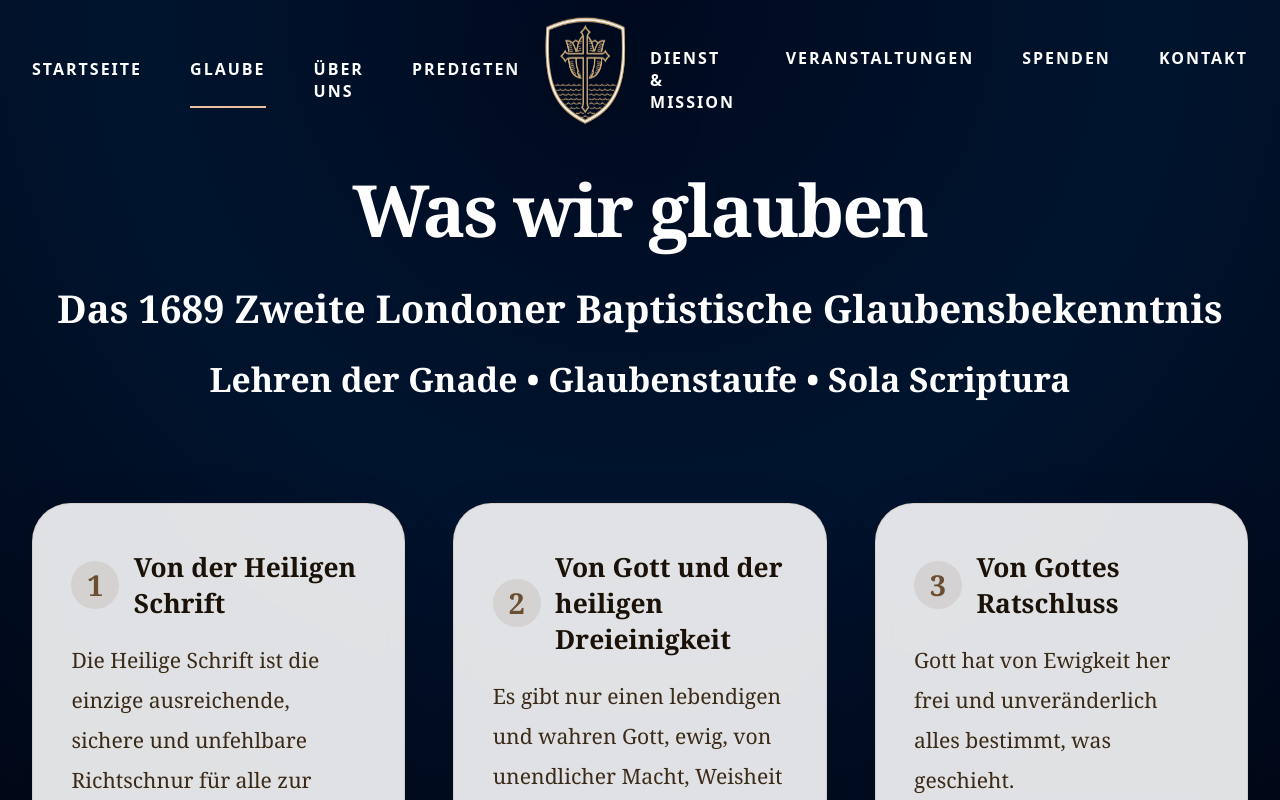
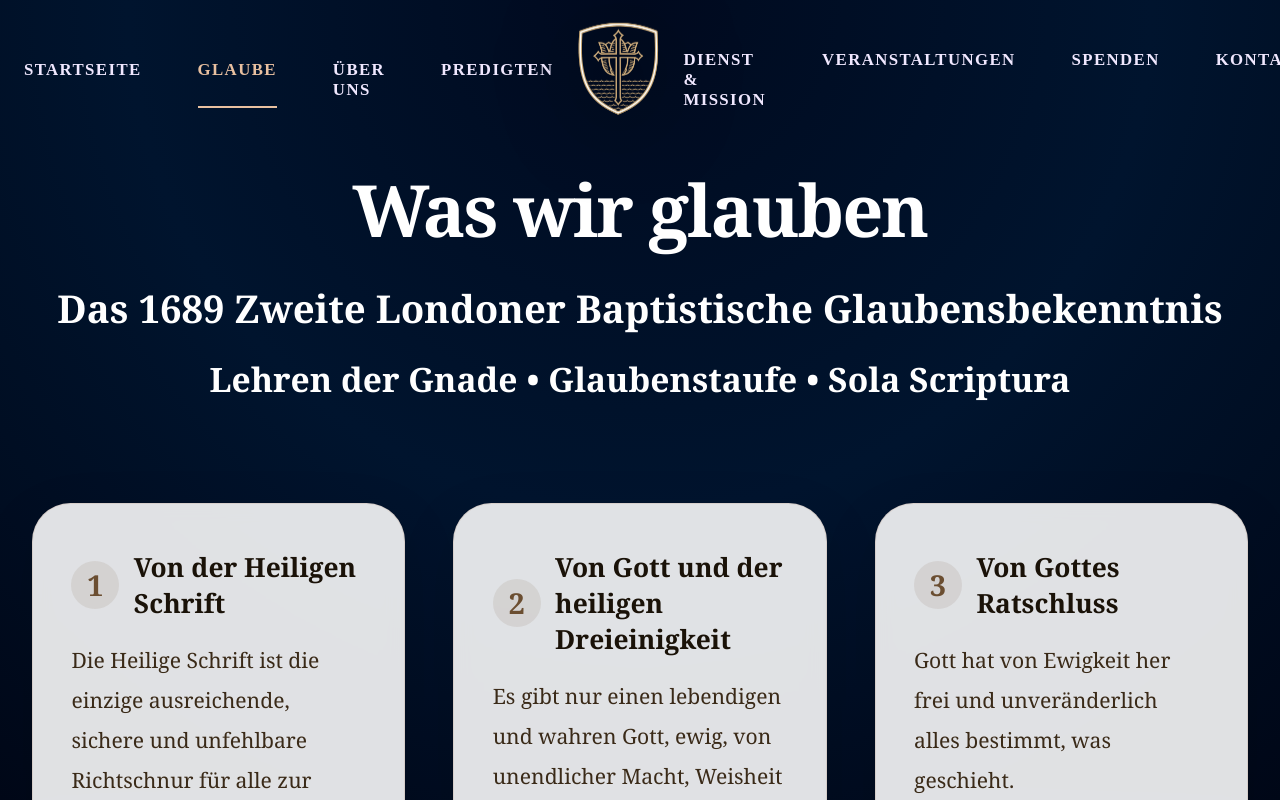
Before and after one commit to syamtumati/ERB-FINAL, a React (Vite) app: page /ERB-FINAL/glaube in a window 1280 px wide. Shown: the top 800 px of the page. Built offline with nearby package versions, Linux system fonts and the light colour scheme.

Commit message:
main: final code

```diff
--- a/src/App.css
+++ b/src/App.css
@@ -10,32 +10,32 @@
 
 body {
   margin: 0;
-  overflow-x: hidden; /* prevents sideways scrolling */
-  font-family: system-ui, sans-serif;
+  overflow-x: hidden; /* avoids horizontal scroll */
 }
 
-img,
-video {
-  max-width: 100%;
-  height: auto;
-  display: block;
-}
+/* Don't globally touch img/video here anymore to avoid messing layouts */
 
 /* ======================= */
-/* HEADER BASE STYLES      */
+/* HEARTCRY-STYLE HEADER   */
 /* ======================= */
 
 .heartcry-header {
   position: fixed;
   top: 0;
+  left: 0;
   width: 100%;
   height: 160px;
   z-index: 999;
   display: flex;
   align-items: center;
   justify-content: center;
+
+  /* hide on scroll animation */
+  transition: transform 0.3s ease, opacity 0.3s ease;
+  transform: translateY(0);
+  opacity: 1;
+
   background: transparent !important;
-  transition: transform 0.3s ease, opacity 0.3s ease;
 }
 
 .heartcry-header.header-hidden {
@@ -43,48 +43,86 @@ video {
   opacity: 0;
 }
 
+/* no pseudo background */
+.heartcry-header::before {
+  content: none !important;
+}
+
+/* Inner header layout */
 .header-container {
-  width: 100%;
-  max-width: 1600px;
-  padding: 0 2rem;
   display: flex;
   align-items: center;
   justify-content: space-between;
+  max-width: 1700px;
+  width: 100%;
+  padding: 0 1.5rem;
 }
 
-/* ======================= */
-/* LOGO                    */
-/* ======================= */
+/* LOGO */
+
+.logo-center {
+  flex-shrink: 0;
+}
 
 .logo-image {
-  height: 150px;
+  height: 130px;
   width: auto;
-  filter: drop-shadow(0 12px 40px rgba(0,0,0,0.8));
+  filter: drop-shadow(0 12px 40px rgba(0, 0, 0, 0.8));
   animation: logo-float 10s ease-in-out infinite;
+  transition: transform 0.4s ease;
+}
+
+.logo-image:hover {
+  transform: translateY(-6px);
 }
 
 @keyframes logo-float {
-  0%,100% { transform: translateY(0); }
-  50% { transform: translateY(-10px); }
+  0%,
+  100% {
+    transform: translateY(0);
+  }
+  50% {
+    transform: translateY(-10px);
+  }
 }
 
-/* ======================= */
-/* DESKTOP NAV             */
-/* ======================= */
+/* DESKTOP MENUS */
+
+.menu-left,
+.menu-right {
+  display: flex;
+  gap: 3.5rem;
+}
 
 .desktop-nav {
   display: flex;
-  gap: 3rem;
 }
 
 .menu-item {
-  color: #fff;
+  color: #f0e8ff;
+  text-decoration: none;
+  font-size: 1.05rem;
+  font-weight: 600;
   text-transform: uppercase;
-  text-decoration: none;
-  letter-spacing: 2px;
-  font-weight: 700;
-  font-size: 1rem;
+  letter-spacing: 1.4px;
   position: relative;
+  transition: color 0.3s;
+}
+
+.menu-item:hover,
+.menu-item.active {
+  color: #e8c0a0;
+}
+
+.menu-item::after {
+  content: "";
+  position: absolute;
+  bottom: -8px;
+  left: 0;
+  width: 0;
+  height: 2px;
+  background: #e8c0a0;
+  transition: width 0.3s;
 }
 
 .menu-item:hover::after,
@@ -92,19 +130,17 @@ video {
   width: 100%;
 }
 
-.menu-item::after {
-  content: "";
-  position: absolute;
-  bottom: -6px;
-  left: 0;
-  height: 2px;
-  width: 0;
-  background: #e8c0a0;
-  transition: 0.3s;
+/* ======================= */
+/* HERO TOP PADDING        */
+/* ======================= */
+
+/* Pages with a hero at the top should not sit behind the header */
+.hero-video-section {
+  padding-top: 150px !important;
 }
 
 /* ======================= */
-/* MOBILE MENU BUTTON      */
+/* MOBILE NAVIGATION       */
 /* ======================= */
 
 .mobile-menu-toggle {
@@ -112,34 +148,33 @@ video {
   background: none;
   border: none;
   cursor: pointer;
+  padding: 0.3rem;
 }
 
 .mobile-menu-toggle span {
   display: block;
-  width: 30px;
+  width: 26px;
   height: 3px;
-  margin: 6px 0;
-  background: #fff;
+  margin: 4px 0;
+  background: #f0e8ff;
   border-radius: 999px;
 }
 
-/* ======================= */
-/* MOBILE MENU OVERLAY     */
-/* ======================= */
-
+/* Fullscreen overlay menu */
 .mobile-menu {
   position: fixed;
   inset: 0;
-  background: rgba(6, 6, 12, 0.95);
+  background: rgba(6, 6, 12, 0.96);
   display: flex;
   flex-direction: column;
   align-items: center;
   justify-content: center;
-  gap: 2rem;
+  gap: 1.8rem;
   transform: translateY(-100%);
   opacity: 0;
   pointer-events: none;
-  transition: 0.3s ease;
+  transition: all 0.3s ease;
+  z-index: 998;
 }
 
 .mobile-menu.open {
@@ -149,34 +184,77 @@ video {
 }
 
 .mobile-menu a {
-  color: #fff;
-  font-size: 1.6rem;
+  color: #ffffff;
   text-decoration: none;
   text-transform: uppercase;
-  letter-spacing: 3px;
-  font-weight: 800;
+  letter-spacing: 2px;
+  font-weight: 700;
+  font-size: 1.4rem;
 }
 
 /* ======================= */
 /* RESPONSIVE BREAKPOINTS  */
 /* ======================= */
 
+@media (max-width: 1200px) {
+  .header-container {
+    padding: 0 1rem;
+  }
+
+  .menu-left,
+  .menu-right {
+    gap: 2rem;
+  }
+
+  .logo-image {
+    height: 110px;
+  }
+}
+
 @media (max-width: 992px) {
   .desktop-nav {
-    display: none;
+    display: none; /* hide desktop menus */
+  }
+
+  .mobile-menu-toggle {
+    display: block;
   }
 
   .logo-image {
     height: 90px;
   }
 
-  .mobile-menu-toggle {
-    display: block;
+  .hero-video-section {
+    padding-top: 120px !important;
   }
 }
 
-@media (max-width: 600px) {
+@media (max-width: 768px) {
   .logo-image {
-    height: 70px;
+    height: 75px;
+  }
+
+  .hero-video-section {
+    padding-top: 110px !important;
   }
 }
+
+@media (max-width: 480px) {
+  .logo-image {
+    height: 65px;
+  }
+
+  .hero-video-section {
+    padding-top: 100px !important;
+  }
+}
+
+/* ensure header stays fully transparent, no shadows */
+.heartcry-header,
+.heartcry-header *,
+.header-container,
+.header-container * {
+  background: transparent !important;
+  backdrop-filter: none !important;
+  box-shadow: none !important;
+}
--- a/src/App.jsx
+++ b/src/App.jsx
@@ -19,7 +19,7 @@ function App() {
   const [showHeader, setShowHeader] = useState(true);
   const [mobileOpen, setMobileOpen] = useState(false);
 
-  // Hide-on-scroll
+  // Hide-on-scroll logic
   useEffect(() => {
     let lastScrollY = window.scrollY;
 
@@ -45,62 +45,93 @@ function App() {
     <>
       <ScrollToTop />
 
-      {/* HEADER */}
-      <header className={`heartcry-header ${!showHeader ? "header-hidden" : ""}`}>
+      {/* HEADER – transparent, hide-on-scroll, with mobile menu */}
+      <header
+        className={`heartcry-header ${!showHeader ? "header-hidden" : ""}`}
+      >
         <div className="header-container">
-
-          {/* Desktop Left Nav */}
+          {/* LEFT MENU – DESKTOP ONLY */}
           <nav className="menu-left desktop-nav">
-            <NavLink to="/" className="menu-item" end>Startseite</NavLink>
-            <NavLink to="/glaube" className="menu-item">Glaube</NavLink>
-            <NavLink to="/Über uns" className="menu-item">Über uns</NavLink>
-            <NavLink to="/predigten" className="menu-item">Predigten</NavLink>
+            <NavLink to="/" className="menu-item" end>
+              Startseite
+            </NavLink>
+            <NavLink to="/glaube" className="menu-item">
+              Glaube
+            </NavLink>
+            <NavLink to="/Über uns" className="menu-item">
+              Über uns
+            </NavLink>
+            <NavLink to="/predigten" className="menu-item">
+              Predigten
+            </NavLink>
           </nav>
 
-          {/* Logo Center */}
+          {/* CENTER LOGO */}
           <NavLink to="/" className="logo-center" onClick={closeMobile}>
             <img
-              src="/logo/gnadenkirche-logo-white.png"
+              src="logo/gnadenkirche-logo-white.png"
               alt="Gnadenkirche Frankfurt"
               className="logo-image"
             />
           </NavLink>
 
-          {/* Desktop Right Nav */}
+          {/* RIGHT MENU – DESKTOP ONLY */}
           <nav className="menu-right desktop-nav">
-            <NavLink to="/dienst" className="menu-item">Dienst & Mission</NavLink>
-            <NavLink to="/veranstaltungen" className="menu-item">Veranstaltungen</NavLink>
-            <NavLink to="/spenden" className="menu-item">Spenden</NavLink>
-            <NavLink to="/kontakt" className="menu-item">Kontakt</NavLink>
+            <NavLink to="/dienst" className="menu-item">
+              Dienst & Mission
+            </NavLink>
+            <NavLink to="/veranstaltungen" className="menu-item">
+              Veranstaltungen
+            </NavLink>
+            <NavLink to="/spenden" className="menu-item">
+              Spenden
+            </NavLink>
+            <NavLink to="/kontakt" className="menu-item">
+              Kontakt
+            </NavLink>
           </nav>
 
-          {/* Mobile Menu Button */}
+          {/* MOBILE MENU BUTTON */}
           <button
             className="mobile-menu-toggle"
-            onClick={() => setMobileOpen(o => !o)}
+            onClick={() => setMobileOpen((o) => !o)}
             aria-label="Menü öffnen"
           >
-            <span></span>
-            <span></span>
-            <span></span>
+            <span />
+            <span />
+            <span />
           </button>
-
         </div>
 
-        {/* Mobile Menu Overlay */}
+        {/* MOBILE MENU OVERLAY */}
         <nav className={`mobile-menu ${mobileOpen ? "open" : ""}`}>
-          <NavLink to="/" onClick={closeMobile}>Startseite</NavLink>
-          <NavLink to="/glaube" onClick={closeMobile}>Glaube</NavLink>
-          <NavLink to="/Über uns" onClick={closeMobile}>Über uns</NavLink>
-          <NavLink to="/predigten" onClick={closeMobile}>Predigten</NavLink>
-          <NavLink to="/dienst" onClick={closeMobile}>Dienst & Mission</NavLink>
-          <NavLink to="/veranstaltungen" onClick={closeMobile}>Veranstaltungen</NavLink>
-          <NavLink to="/spenden" onClick={closeMobile}>Spenden</NavLink>
-          <NavLink to="/kontakt" onClick={closeMobile}>Kontakt</NavLink>
+          <NavLink to="/" onClick={closeMobile}>
+            Startseite
+          </NavLink>
+          <NavLink to="/glaube" onClick={closeMobile}>
+            Glaube
+          </NavLink>
+          <NavLink to="/Über uns" onClick={closeMobile}>
+            Über uns
+          </NavLink>
+          <NavLink to="/predigten" onClick={closeMobile}>
+            Predigten
+          </NavLink>
+          <NavLink to="/dienst" onClick={closeMobile}>
+            Dienst & Mission
+          </NavLink>
+          <NavLink to="/veranstaltungen" onClick={closeMobile}>
+            Veranstaltungen
+          </NavLink>
+          <NavLink to="/spenden" onClick={closeMobile}>
+            Spenden
+          </NavLink>
+          <NavLink to="/kontakt" onClick={closeMobile}>
+            Kontakt
+          </NavLink>
         </nav>
       </header>
 
-      {/* ROUTES */}
       <main>
         <Routes>
           <Route path="/" element={<Home />} />
```
